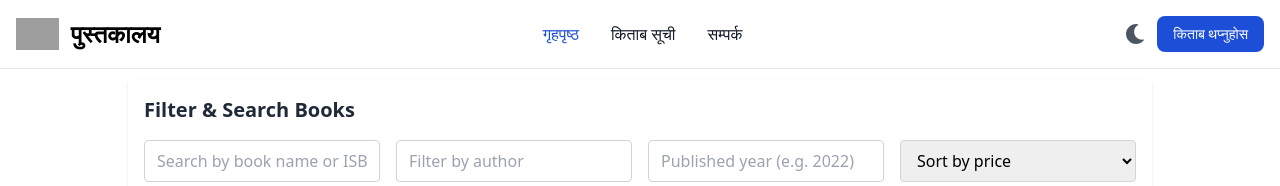
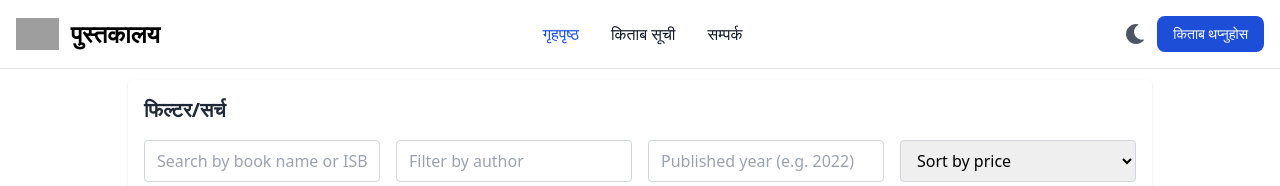
Before and after one commit to janak2019/bookstore_frontend, a React (Vite) app: page /book-list in a window 1280 px wide. Shown: the top 186 px of the page. Built offline with nearby package versions, Linux system fonts and the light colour scheme; no server answers; grey boxes are pictures that could not be loaded.

Commit message:
language change for search

```diff
--- a/src/main.jsx
+++ b/src/main.jsx
@@ -1,9 +1,9 @@
 import React, { StrictMode } from "react";
-import {createRoot } from "react-dom/client";
+import ReactDOM, {createRoot } from "react-dom/client";
 import "./index.css";
 import App from "./App";
 
-createRoot(document.getElementById('root')).render(
+ReactDOM.createRoot(document.getElementById('root')).render(
   <StrictMode>
     <App />
   </StrictMode>,
--- a/src/pages/BookList.jsx
+++ b/src/pages/BookList.jsx
@@ -87,7 +87,7 @@ const BookList = ({ apiBase }) => {
       <div className="max-w-5xl mx-auto mt-20 mb-5 p-4 bg-white rounded shadow">
         {/* ... Filter UI from above goes here ... */}
 
-        <h2 className="text-xl font-semibold mb-4 text-gray-800">Filter & Search Books</h2>
+        <h2 className="text-xl font-semibold mb-4 text-gray-800">फिल्टर/सर्च</h2>
         <div className="grid grid-cols-1 sm:grid-cols-2 md:grid-cols-4 gap-4">
 
           {/* Search by name or ISBN */}
```
